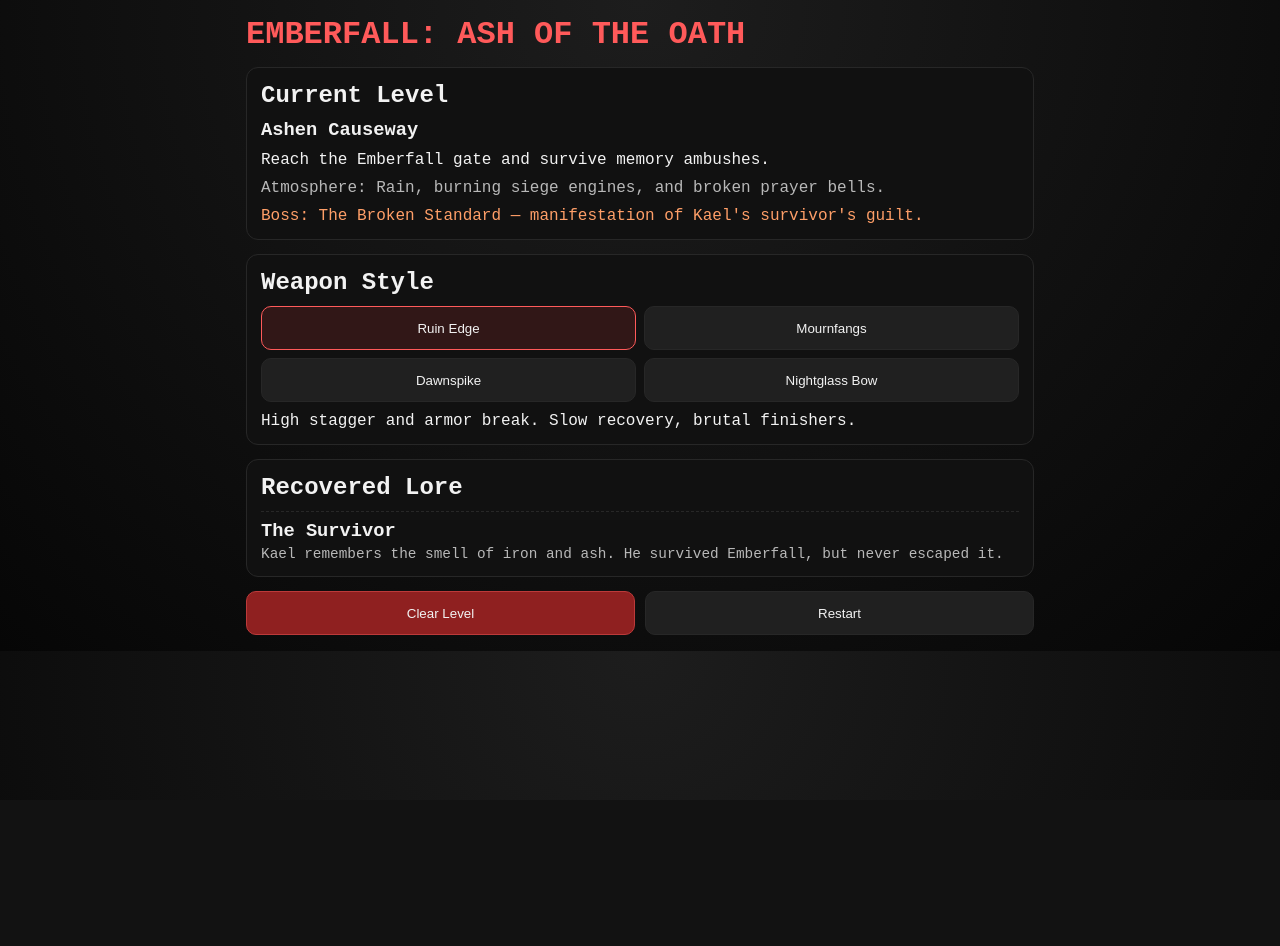
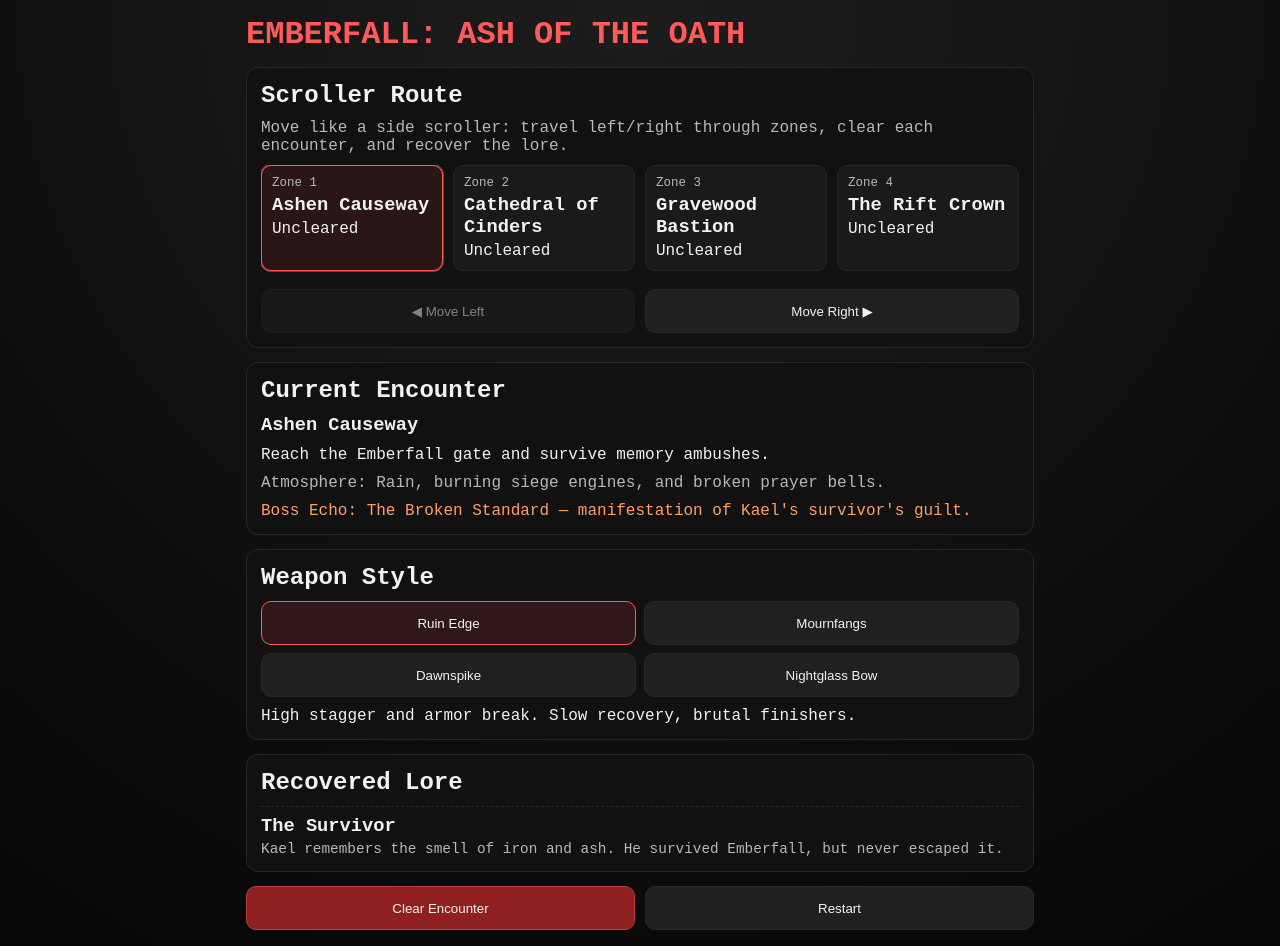
Before and after one commit to thejey99/CodexTest, a Next.js app in the folder emberfall-web/: page / in a window 1280 px wide. Before the commit the page ends 800 px from the top, so only its background shows below. Built offline with nearby package versions, Linux system fonts and the light colour scheme.

Commit message:
Add side-scroller route while preserving lore progression

```diff
--- a/emberfall-web/src/app/globals.css
+++ b/emberfall-web/src/app/globals.css
@@ -57,6 +57,36 @@ h1 {
   color: #ff9f68;
 }
 
+.scroller {
+  display: grid;
+  grid-template-columns: repeat(4, minmax(170px, 1fr));
+  gap: 10px;
+  overflow-x: auto;
+  padding-bottom: 4px;
+}
+
+.lane-node {
+  border: 1px solid var(--stroke);
+  border-radius: 10px;
+  padding: 10px;
+  background: #1a1a1a;
+  min-height: 105px;
+  display: grid;
+  align-content: start;
+  gap: 4px;
+}
+
+.lane-node.current {
+  border-color: var(--accent);
+  box-shadow: 0 0 0 1px color-mix(in srgb, var(--accent) 50%, transparent);
+  background: #2a1616;
+}
+
+.node-index {
+  color: var(--muted);
+  font-size: 0.78rem;
+}
+
 .segmented {
   display: grid;
   gap: 8px;
@@ -76,6 +106,11 @@ h1 {
 .segmented button.active {
   border-color: var(--accent);
   background: #311717;
+}
+
+.actions button:disabled {
+  opacity: 0.5;
+  cursor: not-allowed;
 }
 
 .lore-list {
@@ -103,6 +138,10 @@ h1 {
   grid-template-columns: repeat(2, minmax(0, 1fr));
 }
 
+.actions.movement {
+  margin-top: 4px;
+}
+
 .actions .primary {
   background: #8f2020;
   border-color: #bc3a3a;
@@ -113,4 +152,8 @@ h1 {
   .actions {
     grid-template-columns: 1fr;
   }
+
+  .scroller {
+    grid-template-columns: repeat(4, minmax(150px, 1fr));
+  }
 }
--- a/emberfall-web/src/components/EmberfallGame.tsx
+++ b/emberfall-web/src/components/EmberfallGame.tsx
@@ -4,19 +4,39 @@ import { useMemo, useState } from "react";
 import { levels, survivorFragment, weapons } from "./game-data";
 
 export default function EmberfallGame() {
-  const [currentLevelIndex, setCurrentLevelIndex] = useState(0);
+  const [playerIndex, setPlayerIndex] = useState(0);
   const [selectedWeapon, setSelectedWeapon] = useState(weapons[0].id);
   const [unlockedFragments, setUnlockedFragments] = useState([survivorFragment]);
-
-  const currentLevel = levels[currentLevelIndex];
-  const canAdvance = currentLevelIndex < levels.length - 1;
+  const [clearedLevelIds, setClearedLevelIds] = useState<number[]>([]);
 
   const selectedWeaponData = useMemo(
     () => weapons.find((weapon) => weapon.id === selectedWeapon) ?? weapons[0],
     [selectedWeapon]
   );
 
+  const currentLevel = levels[playerIndex];
+  const hasNext = playerIndex < levels.length - 1;
+  const hasPrev = playerIndex > 0;
+  const levelIsCleared = clearedLevelIds.includes(currentLevel.id);
+
+  const moveRight = () => {
+    if (hasNext) {
+      setPlayerIndex((prev) => prev + 1);
+    }
+  };
+
+  const moveLeft = () => {
+    if (hasPrev) {
+      setPlayerIndex((prev) => prev - 1);
+    }
+  };
+
   const clearCurrentLevel = () => {
+    if (levelIsCleared) {
+      return;
+    }
+
+    setClearedLevelIds((prev) => [...prev, currentLevel.id]);
     setUnlockedFragments((prev) => [
       ...prev,
       {
@@ -25,14 +45,11 @@ export default function EmberfallGame() {
         body: currentLevel.revelation
       }
     ]);
-
-    if (canAdvance) {
-      setCurrentLevelIndex((prev) => prev + 1);
-    }
   };
 
   const restartCampaign = () => {
-    setCurrentLevelIndex(0);
+    setPlayerIndex(0);
+    setClearedLevelIds([]);
     setUnlockedFragments([survivorFragment]);
   };
 
@@ -41,11 +58,40 @@ export default function EmberfallGame() {
       <h1>EMBERFALL: ASH OF THE OATH</h1>
 
       <section className="card">
-        <h2>Current Level</h2>
+        <h2>Scroller Route</h2>
+        <p className="muted">
+          Move like a side scroller: travel left/right through zones, clear each encounter, and recover the lore.
+        </p>
+        <div className="scroller" role="region" aria-label="Side-scroller route">
+          {levels.map((level, index) => {
+            const isCurrent = index === playerIndex;
+            const isCleared = clearedLevelIds.includes(level.id);
+
+            return (
+              <article key={level.id} className={`lane-node ${isCurrent ? "current" : ""}`}>
+                <p className="node-index">Zone {level.id}</p>
+                <h3>{level.title}</h3>
+                <p>{isCleared ? "Cleared" : "Uncleared"}</p>
+              </article>
+            );
+          })}
+        </div>
+        <div className="actions movement">
+          <button type="button" onClick={moveLeft} disabled={!hasPrev}>
+            ◀ Move Left
+          </button>
+          <button type="button" onClick={moveRight} disabled={!hasNext}>
+            Move Right ▶
+          </button>
+        </div>
+      </section>
+
+      <section className="card">
+        <h2>Current Encounter</h2>
         <h3>{currentLevel.title}</h3>
         <p>{currentLevel.objective}</p>
         <p className="muted">Atmosphere: {currentLevel.atmosphere}</p>
-        <p className="accent">Boss: {currentLevel.bossEcho}</p>
+        <p className="accent">Boss Echo: {currentLevel.bossEcho}</p>
       </section>
 
       <section className="card">
@@ -78,8 +124,8 @@ export default function EmberfallGame() {
       </section>
 
       <section className="actions">
-        <button type="button" className="primary" onClick={clearCurrentLevel}>
-          Clear Level
+        <button type="button" className="primary" onClick={clearCurrentLevel} disabled={levelIsCleared}>
+          {levelIsCleared ? "Lore Recovered" : "Clear Encounter"}
         </button>
         <button type="button" onClick={restartCampaign}>
           Restart
```
